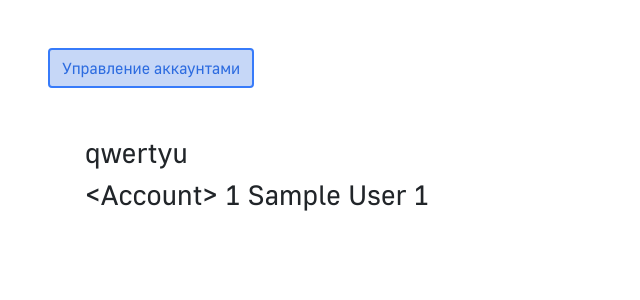
After one commit to Inchir/Evellation, a Flask app: page /my.evellation/1 in a window 1280 px wide. The commit adds this page. Shown: the top 300 px of the page, without its empty margins (0-640 px from the left). Run offline with Flask 3, Linux system fonts and the light colour scheme; a user stored in the database is signed in; tables that the repository leaves empty hold one stand-in row (values such as "Sample post"); some libraries are stand-ins or nearby versions.

Commit message:
Account update

```diff
--- a/src/app/main.py
+++ b/src/app/main.py
@@ -24,11 +24,6 @@ def index():
     return render_template('index.html')
 
 
-@app.route("/my.evellation")
-def my_evellation():
-    return render_template('my_evellation.html')
-
-
 if __name__ == "__main__":
     db_session.global_init("database/users.db")
     app.run("127.0.0.1", 8000, debug=True)
--- a/src/app/routes/__init__.py
+++ b/src/app/routes/__init__.py
@@ -1,14 +1,17 @@
 # импортируем формы
-from src.app.forms import RegisterForm, LoginForm
+from src.app.forms import RegisterForm, LoginForm, AccountForm, TokenForm
 
 # импортируем сессию
 from src.models import db_session
 
 # импортируем модели
 from src.models.users import User
+from src.models.accounts import Account
 
 # импортируем все blueprintы
 from src.app.routes.user_routes import user_bp
+from src.app.routes.evellation_routes import evellation_bp
+
 
 # массив blueprints
-blueprints = [user_bp]
+blueprints = [user_bp, evellation_bp]
--- /dev/null
+++ b/src/app/routes/evellation_routes.py
@@ -0,0 +1,99 @@
+from flask import Blueprint, url_for
+from flask import render_template, redirect
+from flask_login import current_user
+
+# формы
+from . import AccountForm, TokenForm
+
+# сессия
+from . import db_session
+
+# модель
+from . import Account, User
+
+# Create a blueprint instance
+evellation_bp = Blueprint('evellation', __name__)
+
+# константы
+PREFIX = "evellation"
+
+
+# формируем путь к шиблонам
+def get_templates_name(file_name):
+    return f"{PREFIX}/{file_name}"
+
+
+def create_account(form) -> Account:
+    account = Account()
+    account.name = form.name.data
+    account.user_id = current_user.id
+    return account
+
+
+def get_accounts(user_id) -> list:
+    db_sess = db_session.create_session()
+    return [account for account in db_sess.query(Account).filter(Account.user_id == user_id).all()]
+
+
+def get_account(account_id) -> Account:
+    db_sess = db_session.create_session()
+    return db_sess.query(Account).filter(Account.id == account_id).first()
+
+def get_user(user_id) -> User:
+    db_sess = db_session.create_session()
+    return db_sess.query(User).filter(User.id == user_id).first()
+
+
+@evellation_bp.route('/my.evellation')
+def my_evellation():
+    return render_template(get_templates_name("base.html"), accounts=get_accounts(current_user.id))
+
+
+@evellation_bp.route('/my.evellation/<account_id>')
+def my_evellation_account(account_id):
+    account = get_account(account_id)
+    if not account or account.user_id != current_user.id:
+        return redirect('/my.evellation')
+    return render_template(get_templates_name("account.html"),
+                           accounts=get_accounts(current_user.id), account=account)
+
+
+@evellation_bp.route('/my.evellation/token', methods=['GET', 'POST'])
+def enter_token():
+    form = TokenForm()
+    if form.validate_on_submit():
+        db_sess = db_session.create_session()
+
+        #получаем полбзователя
+        user = get_user(current_user.id)
+
+        #устонавливаем токен
+        user.token = form.token.data
+
+        db_sess.merge(user)
+        db_sess.commit()
+
+
+        return redirect('/my.evellation')
+
+    return render_template(get_templates_name("create_account.html"), form=form)
+
+
+@evellation_bp.route('/my.evellation/create.account', methods=['GET', 'POST'])
+def sign_in():
+    form = AccountForm()
+    if form.validate_on_submit():
+        db_sess = db_session.create_session()
+        if db_sess.query(Account).filter(Account.name == form.name.data).first():
+            return render_template(get_templates_name("create_account.html"), form=form,
+                                   message="Аккаунт с таким названием уже есть")
+        # создаем аккаунт
+        account = create_account(form)
+
+        # сохраняем
+        db_sess.add(account)
+        db_sess.commit()
+
+        return redirect('/my.evellation')
+
+    return render_template(get_templates_name("create_account.html"), form=form)
--- /dev/null
+++ b/src/app/templates/evellation/account.html
@@ -0,0 +1,6 @@
+{% extends "evellation/base.html" %}
+
+{% block content %}
+  <h3>qwertyu</h3>
+  <h3>{{ account }}</h3>
+{% endblock %}
--- a/src/app/templates/my_evellation.html
+++ b/src/app/templates/evellation/base.html
@@ -35,6 +35,15 @@
       </div>
           <div class="offcanvas-body">
               <a class="btn custom-btn" href="/" role="button">На главную</a>
+              <p></p>
+              <a class="btn custom-btn" href="/my.evellation/create.account" role="button">Добавить аккаунт</a>
+              <p></p>
+              <a class="btn custom-btn" href="/my.evellation/token" role="button">Ввести токен</a>
+              <h4 class="mt-5">Аккаунты</h4>
+              {% for account in accounts %}
+                <p></p>
+                <a class="btn custom-btn mx-5" href="/my.evellation/{{ account.id }}" role="button">{{ account.name }}</a>
+              {% endfor %}
          </div>
       </div>
     <main role="main" class="container">
--- /dev/null
+++ b/src/app/templates/evellation/data.html
@@ -0,0 +1,4 @@
+<div id="intro-dm">
+  <h2>We're an awesome blog about web design</h2>
+  <p>Designmodo is a great resource of informative material for designers and web developers. We are makers of highly-rated User Interface Packs, you can get acquainted with Designmodo shop here, and you can download a couple of other ui packs for free.</p>
+</div>
--- a/src/app/templates/sign_in.html
+++ b/src/app/templates/sign_in.html
@@ -26,7 +26,7 @@
             </p>
         {% endif %}
     {% endfor %}
-    {{message}}
+    {{ message }}
   <nav  aria-label="breadcrumb" style="--bs-breadcrumb-divider: ' ';">
       <ol class="breadcrumb">
           <li class="breadcrumb-item active" aria-current="page">Первый раз здесь?</li>
--- a/src/app/templates/sign_up.html
+++ b/src/app/templates/sign_up.html
@@ -24,7 +24,7 @@
             </p>
         {% endif %}
     {% endfor %}
-    {{message}}
+    {{ message }}
   <nav  aria-label="breadcrumb" style="--bs-breadcrumb-divider: ' ';">
       <ol class="breadcrumb">
           <li class="breadcrumb-item active" aria-current="page">Уже есть аккаунт?</li>
--- /dev/null
+++ b/src/models/accounts.py
@@ -0,0 +1,20 @@
+import datetime
+import sqlalchemy
+from sqlalchemy import orm
+from .db_session import SqlAlchemyBase
+
+
+class Account(SqlAlchemyBase):
+    __tablename__ = 'accounts'
+
+    id = sqlalchemy.Column(sqlalchemy.Integer,
+                           primary_key=True, autoincrement=True)
+    name = sqlalchemy.Column(sqlalchemy.String, nullable=True)
+    modified_date = sqlalchemy.Column(sqlalchemy.DateTime,
+                                      default=datetime.datetime.now)
+    user_id = sqlalchemy.Column(sqlalchemy.Integer,
+                                sqlalchemy.ForeignKey("users.id"))
+    # user = orm.relationship('User')
+
+    def __repr__(self):
+        return f"<Account> {self.id} {self.name} {self.user_id}"
--- a/src/models/users.py
+++ b/src/models/users.py
@@ -4,10 +4,9 @@ from sqlalchemy import orm
 from .db_session import SqlAlchemyBase
 from werkzeug.security import generate_password_hash, check_password_hash
 from flask_login import UserMixin
-from sqlalchemy_serializer import SerializerMixin
 
 
-class User(SqlAlchemyBase, UserMixin, SerializerMixin):
+class User(SqlAlchemyBase, UserMixin):
     __tablename__ = 'users'
 
     id = sqlalchemy.Column(sqlalchemy.Integer,
@@ -19,6 +18,8 @@ class User(SqlAlchemyBase, UserMixin, SerializerMixin):
     hashed_password = sqlalchemy.Column(sqlalchemy.String, nullable=True)
     modified_date = sqlalchemy.Column(sqlalchemy.DateTime,
                                       default=datetime.datetime.now)
+    token = sqlalchemy.Column(sqlalchemy.String, nullable=True)
+    # accounts = orm.relationship("Account", back_populates='user')
 
     def __repr__(self):
         return f"<User> {self.id} {self.name} {self.email}"
```
Also changed, not shown: src/app/forms.py (+11 -0 lines), src/app/routes/user_routes.py (+17 -18 lines), src/app/templates/evellation/create_account.html (added, +34 -0 lines), src/app/templates/evellation/enter_token.html (added, +34 -0 lines).
